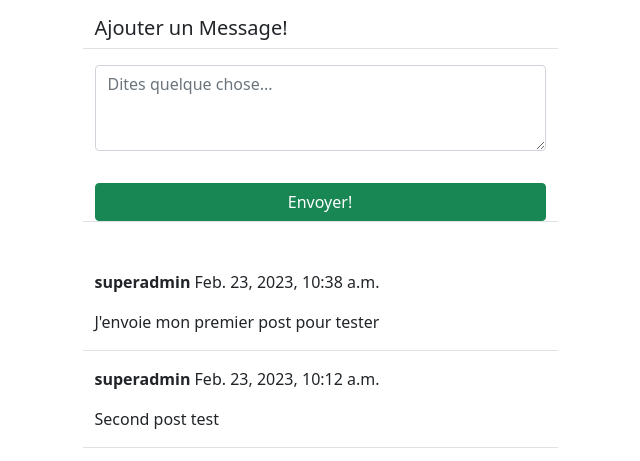
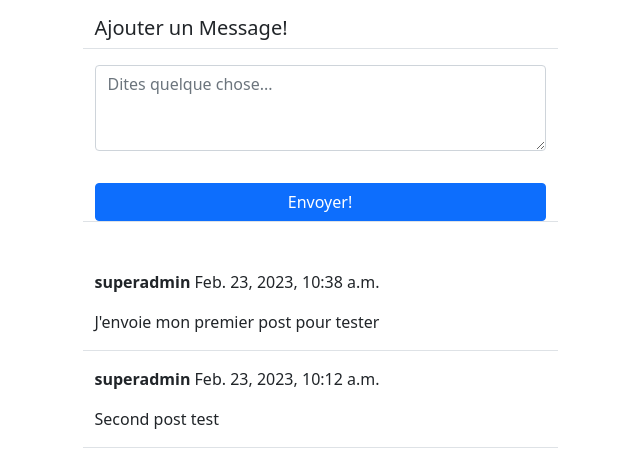
Before and after one commit to Projet-NSI/SocialMediaPlatform.V2, a Django app: page /social/ in a window 1280 px wide. Shown: the part 56-517 px from the top of the page, without its empty margins (320-960 px from the left). Run offline with Django 4.2, Linux system fonts and the light colour scheme; data comes from the database, SQL or seed files in the repository; some libraries are stand-ins or nearby versions.

Commit message:
changement de couleu bouton envoyer

```diff
--- a/social/templates/social/post_list.html
+++ b/social/templates/social/post_list.html
@@ -15,7 +15,7 @@
                 {% csrf_token %}
                 {{ form | crispy }}
                 <div class="d-grid gap-2">
-                    <button class="btn btn-success  mt-3">Envoyer!</button>
+                    <button class="btn btn-primary  mt-3">Envoyer!</button>
                     <!-- 38b6ff -->
                 </div>
             </form>
```
